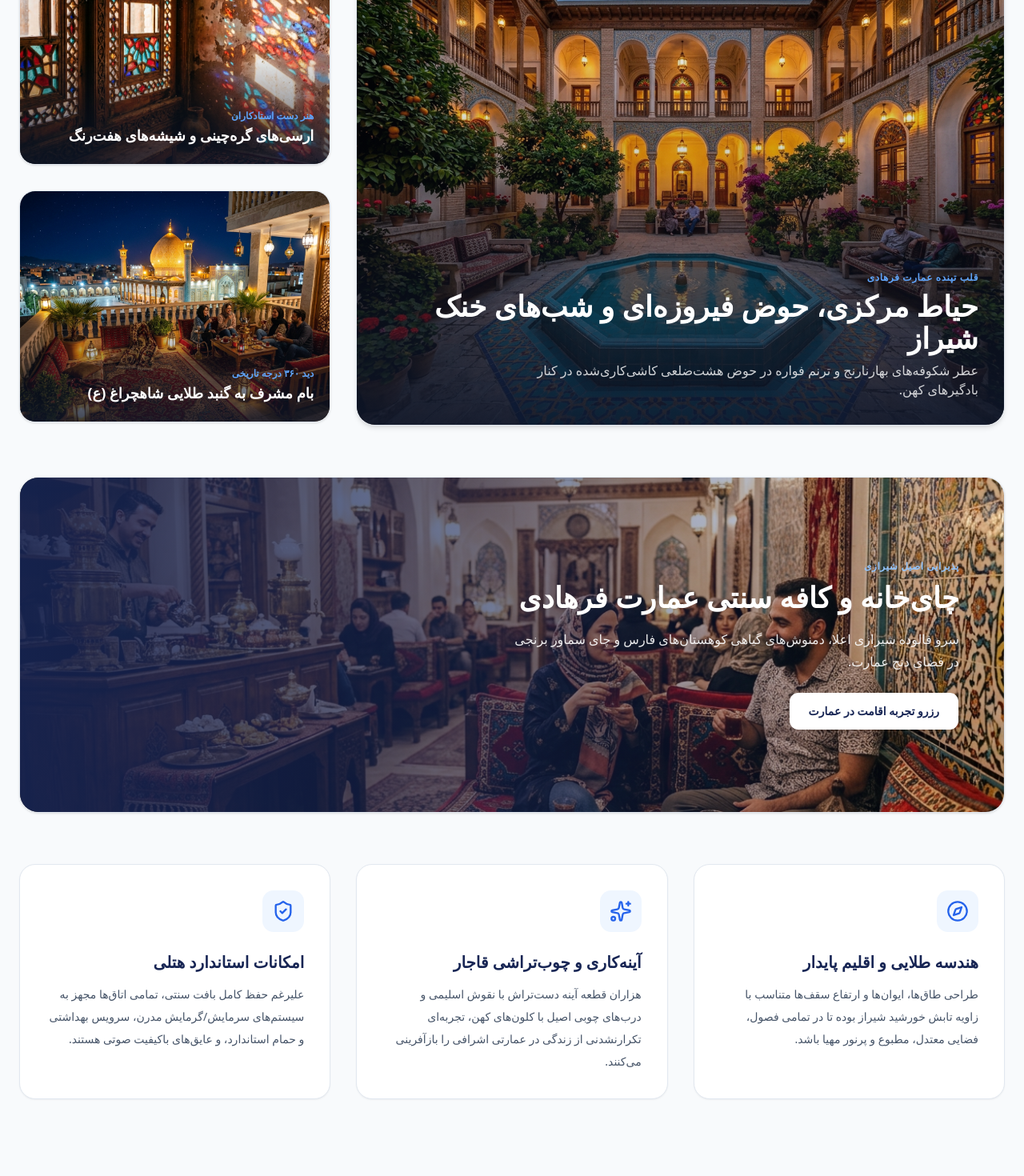
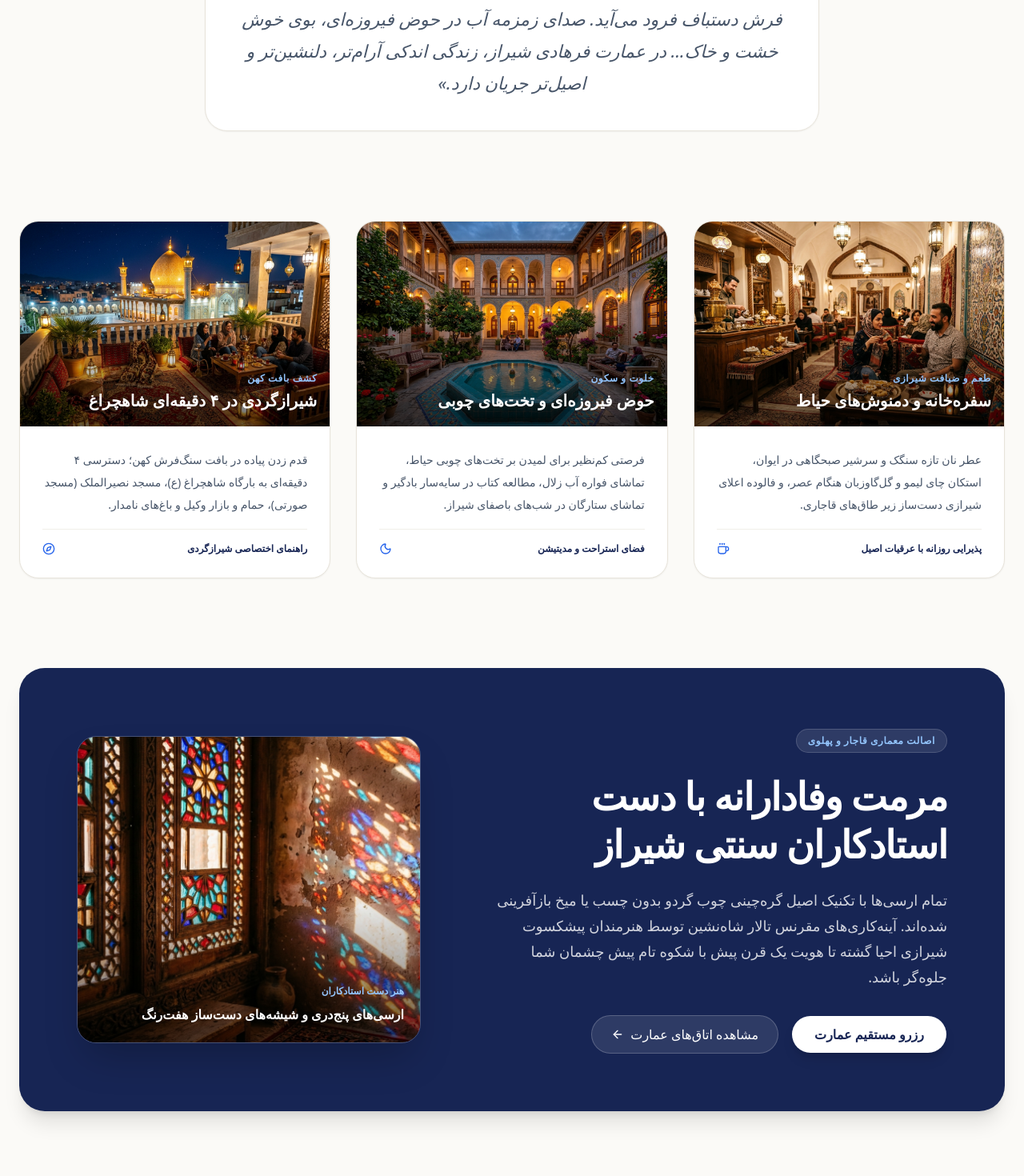
Before and after one commit to Yekt4/GoleGandomHotel, a Next.js app: page / in a window 1280 px wide. Shown: the part 1400-2870 px from the top of the page at 80% size. Built offline with nearby package versions, Linux system fonts and the light colour scheme; a web font is replaced by a local one.

Commit message:
feat(story): infuse sensorial slow-down narrative and 3 experience pillars inspired by nilsamsee.at

```diff
--- a/src/components/ArchitecturePhilosophy.tsx
+++ b/src/components/ArchitecturePhilosophy.tsx
@@ -2,154 +2,175 @@
 
 import React from "react";
 import Image from "next/image";
-import { Badge } from "@/components/ui/badge";
+import { Coffee, Moon, Compass, Sparkles, ArrowLeft, Heart } from "lucide-react";
 import { Button } from "@/components/ui/button";
 import { BookingDialog } from "./BookingDialog";
-import { Sparkles, Compass, ShieldCheck, Phone } from "lucide-react";
 
 export function ArchitecturePhilosophy() {
   return (
-    <section id="story" className="py-20 md:py-32 bg-[#f8fafc] border-b border-[#e2e8f0]">
+    <section id="story" className="py-24 md:py-36 bg-[#fbfaf7] text-[#172554] border-b border-[#e9e5dc]">
       <div className="max-w-7xl mx-auto px-4 sm:px-6">
-        {/* Section Header */}
-        <div className="max-w-3xl mb-14 sm:mb-20">
-          <div className="flex items-center gap-2 mb-3">
-            <span className="w-2.5 h-2.5 rounded-full bg-[#172554]"></span>
-            <span className="text-xs sm:text-sm font-bold tracking-wider text-[#172554] uppercase">
-              معماری و پیشینه تاریخی
-            </span>
+        {/* Sensorial Editorial Invitation - Inspired by NILS am See */}
+        <div className="max-w-4xl mx-auto text-center mb-20 sm:mb-28">
+          <div className="inline-flex items-center gap-2 px-4 py-1.5 rounded-full bg-[#172554]/5 border border-[#172554]/10 text-xs sm:text-sm font-semibold text-[#172554] mb-6">
+            <Sparkles className="w-3.5 h-3.5 text-[#2563eb]" />
+            <span>تجربه زیستن در عمارت تاریخی فرهادی</span>
           </div>
-          <h2 className="text-[34px] sm:text-[46px] font-bold leading-[44px] sm:leading-[58px] tracking-[-1px] text-[#172554] mb-4">
-            روایتی از هندسه زرین و اصالت معماری ایرانی در قلب شیراز
+
+          <h2 className="text-[34px] sm:text-[48px] lg:text-[56px] font-bold leading-[46px] sm:leading-[64px] lg:leading-[72px] tracking-[-1.5px] text-[#172554] mb-8">
+            عمارت کهن فرهادی در قلب شیراز؛
+            <br className="hidden sm:inline" />
+            <span className="text-[#2563eb]"> جایی برای رهایی از شتاب و لمس آرامش اصیل</span>
           </h2>
-          <p className="text-base sm:text-xl leading-8 sm:leading-9 text-[#475569]">
-            همانند هندسه نسبت طلایی که در طاق قوسی و نشان عمارت فرهادی تجلی یافته، کل معماری این بنا بر پایه تقارن، نور طبیعی، هوای معتدل حیاط مرکزی و احترام به حریم آرامش مهمان طراحی شده است.
+
+          <div className="relative p-6 sm:p-10 rounded-[28px] bg-white border border-[#e8e4db] shadow-xs max-w-3xl mx-auto">
+            <p className="text-base sm:text-xl lg:text-[22px] leading-8 sm:leading-10 text-[#475569] font-light italic">
+              «آن دمِ بی‌دغدغه را مجسم کنید: نشستن در سایه‌سار درخت نارنج، استکانی چای با عطر هل و گلاب، و انوار رنگارنگ آفتاب که از ارسی‌های قاجار بر فرش دستباف فرود می‌آید. صدای زمزمه آب در حوض فیروزه‌ای، بوی خوش خشت و خاک... در عمارت فرهادی شیراز، زندگی اندکی آرام‌تر، دلنشین‌تر و اصیل‌تر جریان دارد.»
             </p>
           </div>
+        </div>
 
-        {/* Samara-Style Massive Asymmetric Visual Showcase */}
-        <div className="grid grid-cols-1 lg:grid-cols-12 gap-8 items-center mb-16">
-          {/* Main Huge Visual */}
-          <div className="lg:col-span-8">
-            <div className="relative h-[420px] sm:h-[560px] lg:h-[620px] rounded-[24px] overflow-hidden border border-[#e2e8f0] shadow-md group">
+        {/* 3 Pillars of The Experience (Inspired by NILS am See Pillars) */}
+        <div className="grid grid-cols-1 md:grid-cols-3 gap-8 mb-20 sm:mb-28">
+          {/* Pillar 1: Culinary & Cafe */}
+          <div className="bg-white rounded-[24px] border border-[#e8e4db] overflow-hidden shadow-xs hover:shadow-lg transition-all duration-300 flex flex-col justify-between group">
+            <div className="relative h-64 overflow-hidden">
               <Image
-                src="/images/courtyard.jpg"
-                alt="حیاط مرکزی باصفا با حوض آب فیروزه‌ای و درختان نارنج بوتیک هتل فرهادی شیراز"
+                src="/images/cafe.jpg"
+                alt="چای‌خانه و سفره‌خانه سنتی عمارت فرهادی شیراز"
                 fill
-                sizes="(max-width: 1024px) 100vw, 70vw"
+                sizes="(max-width: 768px) 100vw, 33vw"
                 className="object-cover transition-transform duration-700 group-hover:scale-105"
               />
-              <div className="absolute inset-0 bg-gradient-to-t from-[#0f172a]/90 via-[#0f172a]/20 to-transparent" />
-              <div className="absolute bottom-8 right-8 left-8 text-white">
-                <span className="text-xs uppercase tracking-wider text-[#60a5fa] block mb-2 font-bold">
-                  قلب تپنده عمارت فرهادی
+              <div className="absolute inset-0 bg-gradient-to-t from-black/60 via-transparent to-transparent" />
+              <div className="absolute bottom-4 right-4 text-white">
+                <span className="text-xs font-bold uppercase tracking-wider text-[#93c5fd] block mb-1">
+                  طعم و ضیافت شیرازی
                 </span>
-                <h3 className="text-2xl sm:text-3xl lg:text-4xl font-bold text-white mb-2">
-                  حیاط مرکزی، حوض فیروزه‌ای و شب‌های خنک شیراز
-                </h3>
-                <p className="text-sm sm:text-base text-white/80 max-w-xl font-light">
-                  عطر شکوفه‌های بهارنارنج و ترنم فواره در حوض هشت‌ضلعی کاشی‌کاری‌شده در کنار بادگیرهای کهن.
+                <span className="text-xl font-bold">سفره‌خانه و دمنوش‌های حیاط</span>
+              </div>
+            </div>
+            <div className="p-7 flex flex-col justify-between flex-1">
+              <div>
+                <p className="text-sm leading-7 text-[#475569] mb-4">
+                  عطر نان تازه سنگک و سرشیر صبحگاهی در ایوان، استکان چای لیمو و گل‌گاوزبان هنگام عصر، و فالوده اعلای شیرازی دست‌ساز زیر طاق‌های قاجاری.
                 </p>
+              </div>
+              <div className="pt-4 border-t border-[#f1efe9] flex items-center justify-between">
+                <span className="text-xs font-bold text-[#172554]">پذیرایی روزانه با عرقیات اصیل</span>
+                <Coffee className="w-4 h-4 text-[#2563eb]" />
               </div>
             </div>
           </div>
 
-          {/* Secondary Stacked Visuals */}
-          <div className="lg:col-span-4 flex flex-col gap-8">
-            <div className="relative h-[290px] rounded-[20px] overflow-hidden border border-[#e2e8f0] shadow-sm group">
+          {/* Pillar 2: Courtyard & Poolside Calm */}
+          <div className="bg-white rounded-[24px] border border-[#e8e4db] overflow-hidden shadow-xs hover:shadow-lg transition-all duration-300 flex flex-col justify-between group">
+            <div className="relative h-64 overflow-hidden">
               <Image
-                src="/images/detail-orsi.jpg"
-                alt="جزئیات پنجره‌های ارسی چوبی و تابش نور رنگی خورشید بر دیوارهای خشتی"
+                src="/images/courtyard.jpg"
+                alt="حیاط مرکزی با حوض فیروزه‌ای و شب‌های خنک عمارت فرهادی"
                 fill
-                sizes="(max-width: 1024px) 100vw, 30vw"
+                sizes="(max-width: 768px) 100vw, 33vw"
                 className="object-cover transition-transform duration-700 group-hover:scale-105"
               />
-              <div className="absolute inset-0 bg-gradient-to-t from-[#0f172a]/80 via-transparent to-transparent" />
-              <div className="absolute bottom-5 right-5 text-white">
-                <span className="text-xs text-[#60a5fa] block font-bold">هنر دست استادکاران</span>
-                <span className="text-base sm:text-lg font-bold">ارسی‌های گره‌چینی و شیشه‌های هفت‌رنگ</span>
+              <div className="absolute inset-0 bg-gradient-to-t from-black/60 via-transparent to-transparent" />
+              <div className="absolute bottom-4 right-4 text-white">
+                <span className="text-xs font-bold uppercase tracking-wider text-[#93c5fd] block mb-1">
+                  خلوت و سکون
+                </span>
+                <span className="text-xl font-bold">حوض فیروزه‌ای و تخت‌های چوبی</span>
+              </div>
+            </div>
+            <div className="p-7 flex flex-col justify-between flex-1">
+              <div>
+                <p className="text-sm leading-7 text-[#475569] mb-4">
+                  فرصتی کم‌نظیر برای لمیدن بر تخت‌های چوبی حیاط، تماشای فواره آب زلال، مطالعه کتاب در سایه‌سار بادگیر و تماشای ستارگان در شب‌های باصفای شیراز.
+                </p>
+              </div>
+              <div className="pt-4 border-t border-[#f1efe9] flex items-center justify-between">
+                <span className="text-xs font-bold text-[#172554]">فضای استراحت و مدیتیشن</span>
+                <Moon className="w-4 h-4 text-[#2563eb]" />
+              </div>
             </div>
           </div>
 
-            <div className="relative h-[290px] rounded-[20px] overflow-hidden border border-[#e2e8f0] shadow-sm group">
+          {/* Pillar 3: Historic Shiraz Discovery */}
+          <div className="bg-white rounded-[24px] border border-[#e8e4db] overflow-hidden shadow-xs hover:shadow-lg transition-all duration-300 flex flex-col justify-between group">
+            <div className="relative h-64 overflow-hidden">
               <Image
                 src="/images/rooftop.jpg"
-                alt="بام سنتی هتل فرهادی با چشم‌انداز گنبد شاهچراغ در شب"
+                alt="چشم‌انداز ۳۶۰ درجه تاریخی بام عمارت فرهادی به گنبد شاهچراغ"
                 fill
-                sizes="(max-width: 1024px) 100vw, 30vw"
+                sizes="(max-width: 768px) 100vw, 33vw"
                 className="object-cover transition-transform duration-700 group-hover:scale-105"
               />
-              <div className="absolute inset-0 bg-gradient-to-t from-[#0f172a]/80 via-transparent to-transparent" />
-              <div className="absolute bottom-5 right-5 text-white">
-                <span className="text-xs text-[#60a5fa] block font-bold">دید ۳۶۰ درجه تاریخی</span>
-                <span className="text-base sm:text-lg font-bold">بام مشرف به گنبد طلایی شاهچراغ (ع)</span>
+              <div className="absolute inset-0 bg-gradient-to-t from-black/60 via-transparent to-transparent" />
+              <div className="absolute bottom-4 right-4 text-white">
+                <span className="text-xs font-bold uppercase tracking-wider text-[#93c5fd] block mb-1">
+                  کشف بافت کهن
+                </span>
+                <span className="text-xl font-bold">شیرازگردی در ۴ دقیقه‌ای شاهچراغ</span>
+              </div>
+            </div>
+            <div className="p-7 flex flex-col justify-between flex-1">
+              <div>
+                <p className="text-sm leading-7 text-[#475569] mb-4">
+                  قدم زدن پیاده در بافت سنگ‌فرش کهن؛ دسترسی ۴ دقیقه‌ای به بارگاه شاهچراغ (ع)، مسجد نصیرالملک (مسجد صورتی)، حمام و بازار وکیل و باغ‌های نامدار.
+                </p>
+              </div>
+              <div className="pt-4 border-t border-[#f1efe9] flex items-center justify-between">
+                <span className="text-xs font-bold text-[#172554]">راهنمای اختصاصی شیرازگردی</span>
+                <Compass className="w-4 h-4 text-[#2563eb]" />
               </div>
             </div>
           </div>
         </div>
 
-        {/* Full-Bleed Image Break (Samara Style) */}
-        <div className="relative w-full h-[320px] sm:h-[420px] rounded-[24px] overflow-hidden border border-[#e2e8f0] mb-16 shadow-sm group">
-          <Image
-            src="/images/cafe.jpg"
-            alt="چای‌خانه و کافه سنتی عمارت تاریخی فرهادی شیراز"
-            fill
-            sizes="100vw"
-            className="object-cover transition-transform duration-700 group-hover:scale-105"
-          />
-          <div className="absolute inset-0 bg-gradient-to-r from-[#172554]/90 via-[#172554]/60 to-transparent" />
-          <div className="absolute inset-0 flex flex-col justify-center p-8 sm:p-14 text-white max-w-2xl">
-            <span className="text-xs text-[#93c5fd] font-bold tracking-wider uppercase mb-2">
-              پذیرایی اصیل شیرازی
+        {/* Full-Bleed Architectural Craft Break (Samara & NILS am See Fusion) */}
+        <div className="relative rounded-[32px] overflow-hidden bg-[#172554] text-white p-8 sm:p-14 lg:p-18 shadow-xl">
+          <div className="grid grid-cols-1 lg:grid-cols-12 gap-10 items-center">
+            <div className="lg:col-span-7 space-y-6">
+              <span className="inline-flex items-center gap-2 text-xs font-bold uppercase tracking-wider text-[#93c5fd] bg-white/10 px-3.5 py-1.5 rounded-full border border-white/15">
+                اصالت معماری قاجار و پهلوی
               </span>
-            <h3 className="text-2xl sm:text-4xl font-bold leading-tight mb-4">
-              چای‌خانه و کافه سنتی عمارت فرهادی
+              <h3 className="text-3xl sm:text-4xl lg:text-5xl font-bold leading-tight tracking-tight">
+                مرمت وفادارانه با دست استادکاران سنتی شیراز
               </h3>
-            <p className="text-sm sm:text-base text-white/90 leading-7 font-light mb-6">
-              سرو فالوده شیرازی اعلا، دمنوش‌های گیاهی کوهستان‌های فارس و چای سماور برنجی در فضای دنج عمارت.
+              <p className="text-base sm:text-lg text-white/80 leading-8 font-light max-w-xl">
+                تمام ارسی‌ها با تکنیک اصیل گره‌چینی چوب گردو بدون چسب یا میخ بازآفرینی شده‌اند. آینه‌کاری‌های مقرنس تالار شاه‌نشین توسط هنرمندان پیشکسوت شیرازی احیا گشته تا هویت یک قرن پیش با شکوه تام پیش چشمان شما جلوه‌گر باشد.
               </p>
-            <div>
+              <div className="pt-2 flex flex-wrap items-center gap-4">
                 <BookingDialog
                   trigger={
-                  <Button className="bg-white hover:bg-slate-100 text-[#172554] rounded-[12px] h-12 px-6 font-bold shadow-md cursor-pointer">
-                    رزرو تجربه اقامت در عمارت
+                    <Button className="h-12 px-7 rounded-full bg-white text-[#172554] hover:bg-slate-100 font-bold text-sm sm:text-base shadow-lg cursor-pointer">
+                      رزرو مستقیم عمارت
                     </Button>
                   }
                 />
-            </div>
+                <a
+                  href="#rooms"
+                  className="h-12 px-6 rounded-full bg-white/10 hover:bg-white/20 text-white font-medium text-sm sm:text-base border border-white/20 flex items-center gap-2"
+                >
+                  <span>مشاهده اتاق‌های عمارت</span>
+                  <ArrowLeft className="w-4 h-4" />
+                </a>
               </div>
             </div>
 
-        {/* 3 Pillars of Experience */}
-        <div className="grid grid-cols-1 md:grid-cols-3 gap-8">
-          <div className="bg-white p-8 rounded-[20px] border border-[#e2e8f0] shadow-xs">
-            <div className="w-13 h-13 rounded-[14px] bg-[#eff6ff] text-[#172554] flex items-center justify-center mb-6">
-              <Compass className="w-7 h-7 text-[#2563eb]" />
+            <div className="lg:col-span-5 relative h-80 sm:h-96 rounded-[24px] overflow-hidden border border-white/20 shadow-2xl">
+              <Image
+                src="/images/detail-orsi.jpg"
+                alt="ارسی‌های گره‌چینی و شیشه‌های رنگی قاجار در عمارت فرهادی شیراز"
+                fill
+                sizes="(max-width: 1024px) 100vw, 40vw"
+                className="object-cover"
+              />
+              <div className="absolute inset-0 bg-gradient-to-t from-black/60 via-transparent to-transparent" />
+              <div className="absolute bottom-5 right-5 left-5 text-white">
+                <span className="text-xs font-bold text-[#93c5fd] block mb-1">هنر دست استادکاران</span>
+                <span className="text-base font-bold">ارسی‌های پنج‌دری و شیشه‌های دست‌ساز هفت‌رنگ</span>
               </div>
-            <h3 className="text-xl font-bold text-[#172554] mb-3">هندسه طلایی و اقلیم پایدار</h3>
-            <p className="text-sm leading-7 text-[#475569]">
-              طراحی طاق‌ها، ایوان‌ها و ارتفاع سقف‌ها متناسب با زاویه تابش خورشید شیراز بوده تا در تمامی فصول، فضایی معتدل، مطبوع و پرنور مهیا باشد.
-            </p>
             </div>
-
-          <div className="bg-white p-8 rounded-[20px] border border-[#e2e8f0] shadow-xs">
-            <div className="w-13 h-13 rounded-[14px] bg-[#eff6ff] text-[#172554] flex items-center justify-center mb-6">
-              <Sparkles className="w-7 h-7 text-[#2563eb]" />
-            </div>
-            <h3 className="text-xl font-bold text-[#172554] mb-3">آینه‌کاری و چوب‌تراشی قاجار</h3>
-            <p className="text-sm leading-7 text-[#475569]">
-              هزاران قطعه آینه دست‌تراش با نقوش اسلیمی و درب‌های چوبی اصیل با کلون‌های کهن، تجربه‌ای تکرارنشدنی از زندگی در عمارتی اشرافی را بازآفرینی می‌کنند.
-            </p>
-          </div>
-
-          <div className="bg-white p-8 rounded-[20px] border border-[#e2e8f0] shadow-xs">
-            <div className="w-13 h-13 rounded-[14px] bg-[#eff6ff] text-[#172554] flex items-center justify-center mb-6">
-              <ShieldCheck className="w-7 h-7 text-[#2563eb]" />
-            </div>
-            <h3 className="text-xl font-bold text-[#172554] mb-3">امکانات استاندارد هتلی</h3>
-            <p className="text-sm leading-7 text-[#475569]">
-              علیرغم حفظ کامل بافت سنتی، تمامی اتاق‌ها مجهز به سیستم‌های سرمایش/گرمایش مدرن، سرویس بهداشتی و حمام استاندارد، و عایق‌های باکیفیت صوتی هستند.
-            </p>
           </div>
         </div>
       </div>
```
Lines whose indentation alone changed are shown as unchanged.
